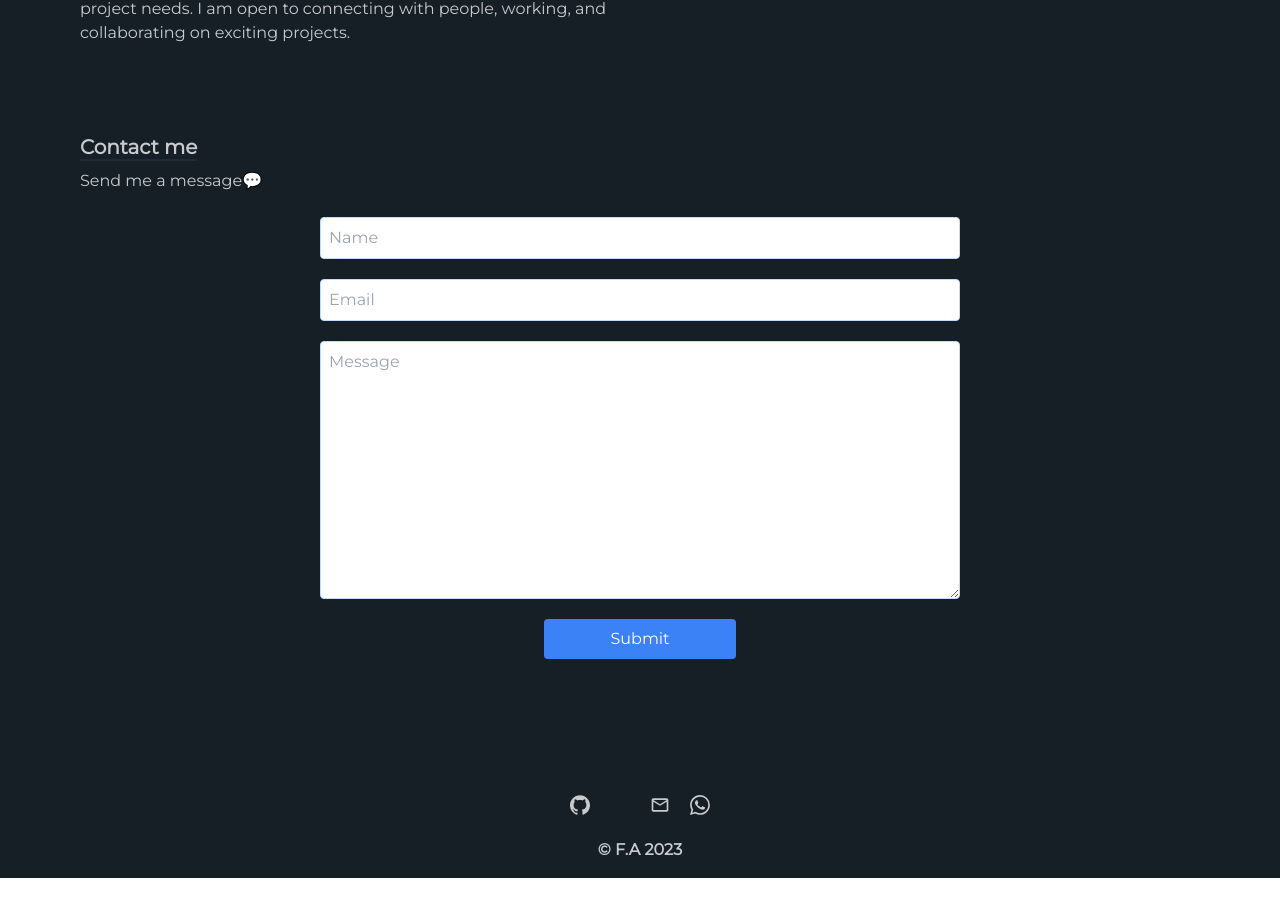
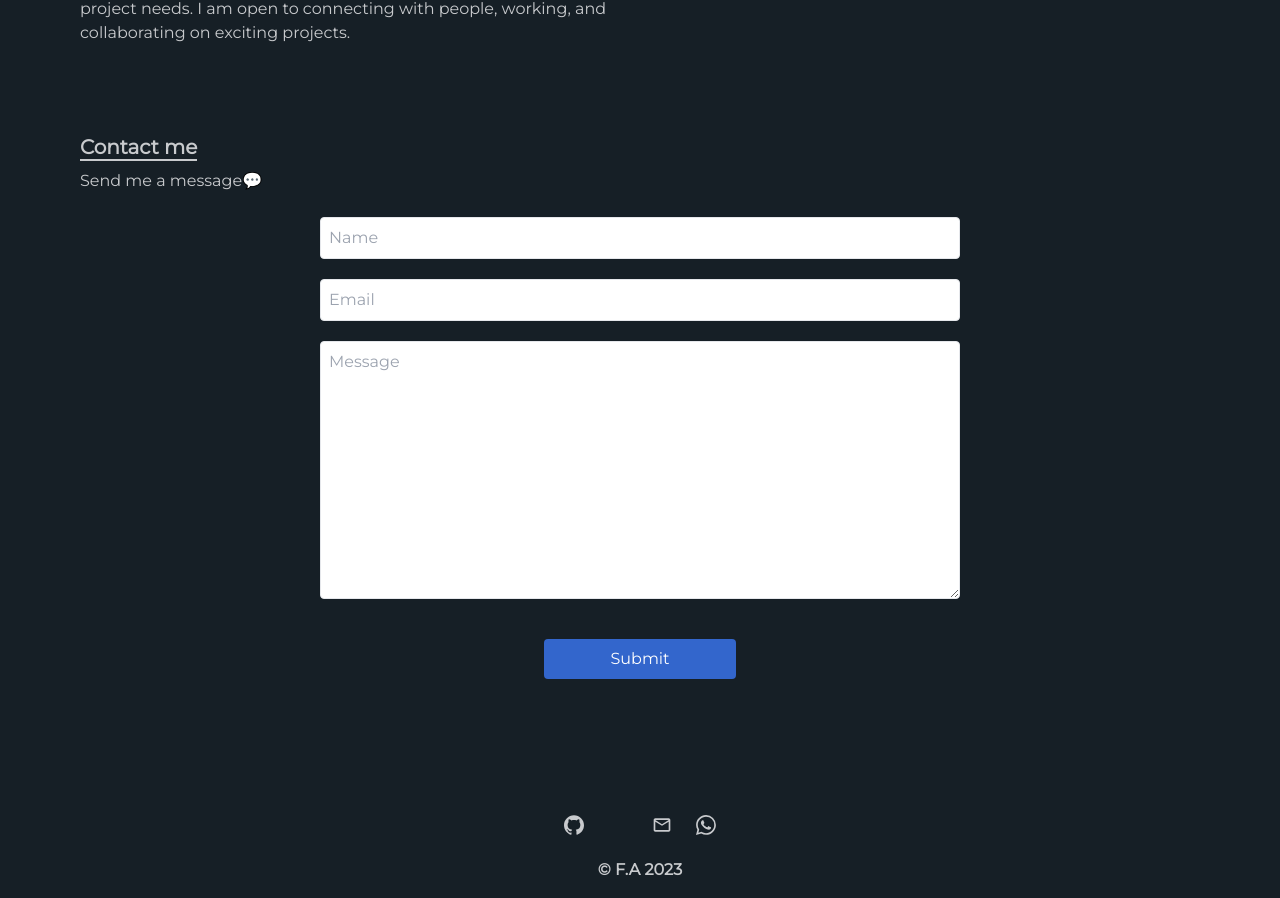
Before and after one commit to feran15/PORTFOLIO, a React (Vite) app: page / in a window 1280 px wide. Shown: the part 3151-4049 px from the top of the page. Built offline with nearby package versions, Linux system fonts and the light colour scheme; some icons are missing.

Commit message:
made some changes

```diff
--- a/src/components/Contact.jsx
+++ b/src/components/Contact.jsx
@@ -9,13 +9,15 @@ export const Contact = () => {
   return (
     <section className='pt-16' id='contact'>
         <div>
-            <h1 className='font-bold text-lg md:text-xl inline border-b-2 border-gray-800 ml-20' data-aos='fade-up'>Contact me</h1>
+            <h1 className='font-bold text-lg md:text-xl inline border-b-2 border-[#C8CACD] ml-20' data-aos='fade-up'>Contact me</h1>
             <p className='ml-20 mt-2 text-sm md:text-base' data-aos='fade-up'>Send me a message💬</p>
             <form method='POST' action="https://getform.io/f/9927400a-d3d7-4b85-821e-645a69375849" className='flex flex-col container mx-auto w-[60%] md:w-[50%] space-y-5 py-6' data-aos='zoom-in'>
                 <input type="text" name='name' placeholder='Name' className='form-input' />
                 <input type="email" name='email' placeholder='Email' className='form-input' />
                 <textarea name='message' cols="30" rows="10" placeholder='Message' className='form-input'></textarea>
-                <button className='bg-blue-500 text-white p-2 rounded w-36 md:w-48 mx-auto'>Submit</button>
+                <div className='mx-auto pt-5'>
+                <button className='bg-[#3366CC] ease-in-out duration-700 hover:bg-[#819096] text-white p-2 rounded w-36 md:w-48 mx-auto'>Submit</button>
+                </div>
             </form>
         </div>
     </section>
--- a/src/components/Footer.jsx
+++ b/src/components/Footer.jsx
@@ -9,7 +9,7 @@ export const Footer = () => {
   return (
     <footer className="mt-24">
       <div className="flex flex-col items-center justify-center py-4 space-y-4">
-        <span className="flex space-x-8 md:space-x-5">
+        <span className="flex space-x-8 md:space-x-6">
           <a href="https://github.com/favour5678" target="_blank">
             <SiGithub className="socials-icon" />
           </a>
--- a/src/index.css
+++ b/src/index.css
@@ -29,5 +29,5 @@
 }
 
 .form-input {
-    @apply bg-white border border-blue-200 rounded p-1 md:p-2 outline-none;
+    @apply bg-white border text-[#0C0C0C] rounded p-1 md:p-2 outline-none;
 }
```
